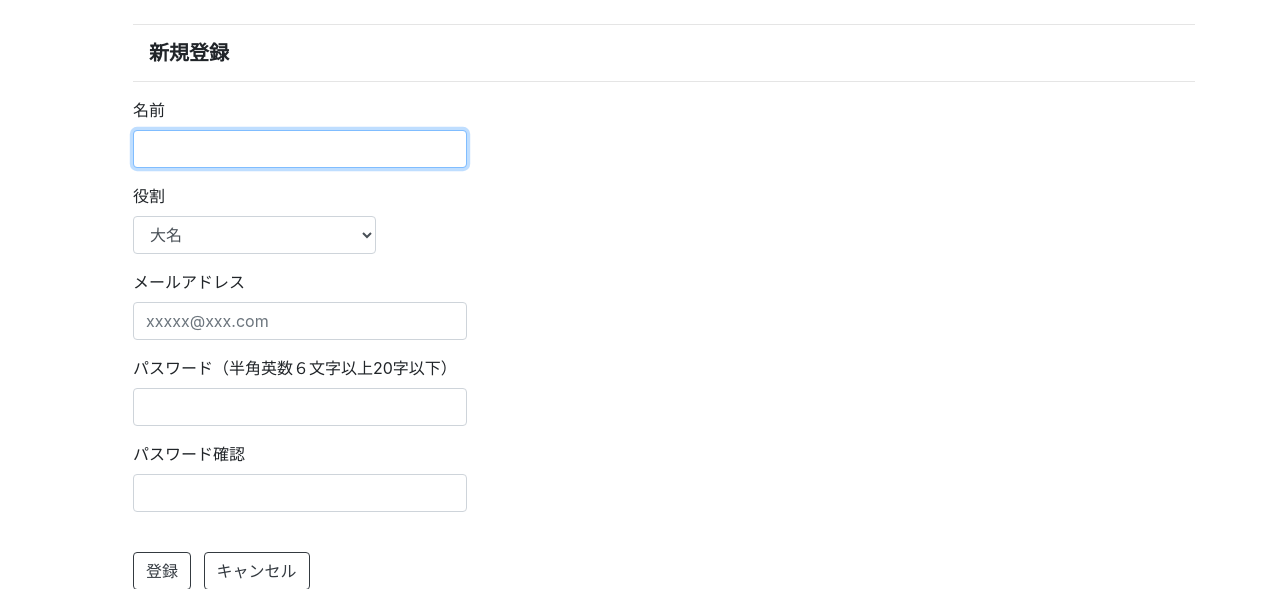
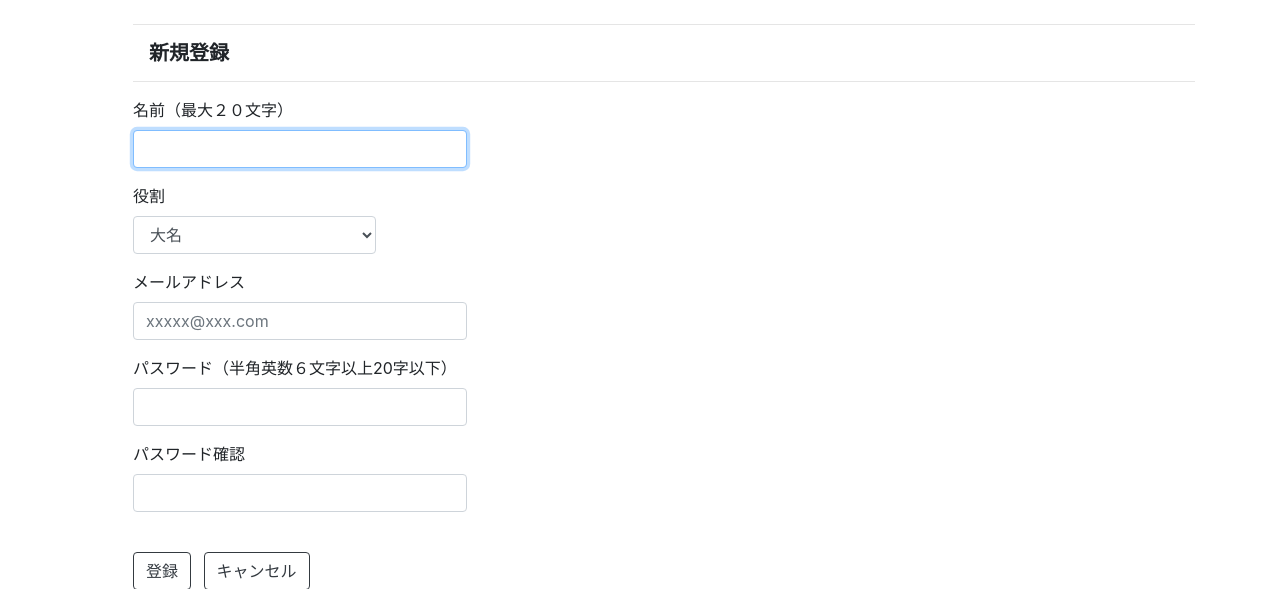
Before and after one commit to kk7679/nginx-flask-maria-honoka2, a Flask app: page /new-user in a window 1280 px wide. Shown: the part 56-645 px from the top of the page. Run offline with Flask 2, Linux system fonts and the light colour scheme; data comes from the database, SQL or seed files in the repository; some libraries are stand-ins or nearby versions.

Commit message:
maxlength

```diff
--- a/web/application/templates/new-user.html
+++ b/web/application/templates/new-user.html
@@ -8,10 +8,10 @@
     <hr>
     <form action="{{ url_for('create_user') }}" method="POST">
         <div class="form-group">
-            <label for='name'>名前</label>
+            <label for='name'>名前（最大２０文字）</label>
             <div class="row">
                 <div class="col-sm-4">
-                    <input class='form-control type='text' name='name' value='' placeholder="" autofocus required>
+                    <input class='form-control type='text' name='name' value='' maxlength="20" autofocus required>
                 </div>
             </div>
         </div>
```
